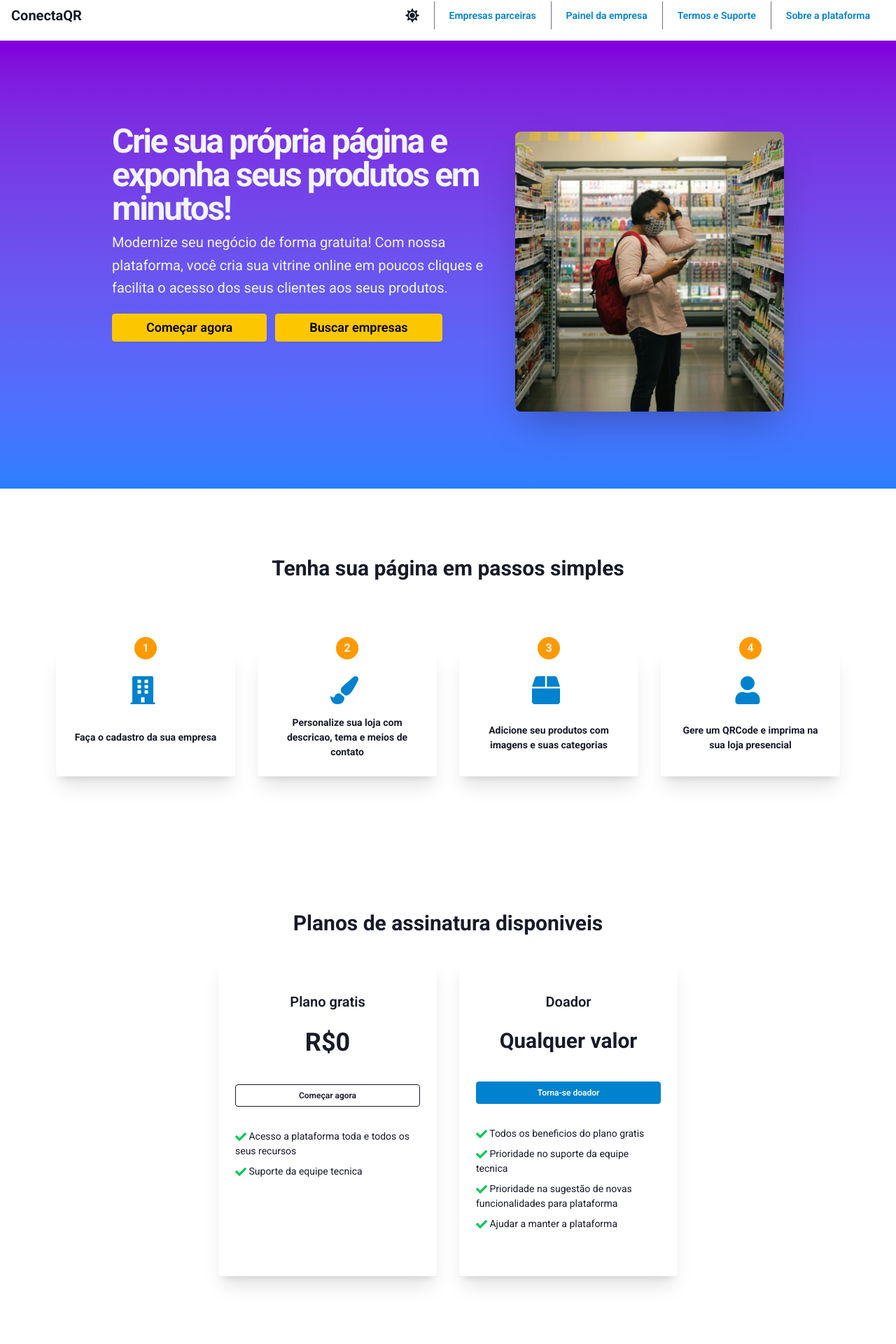
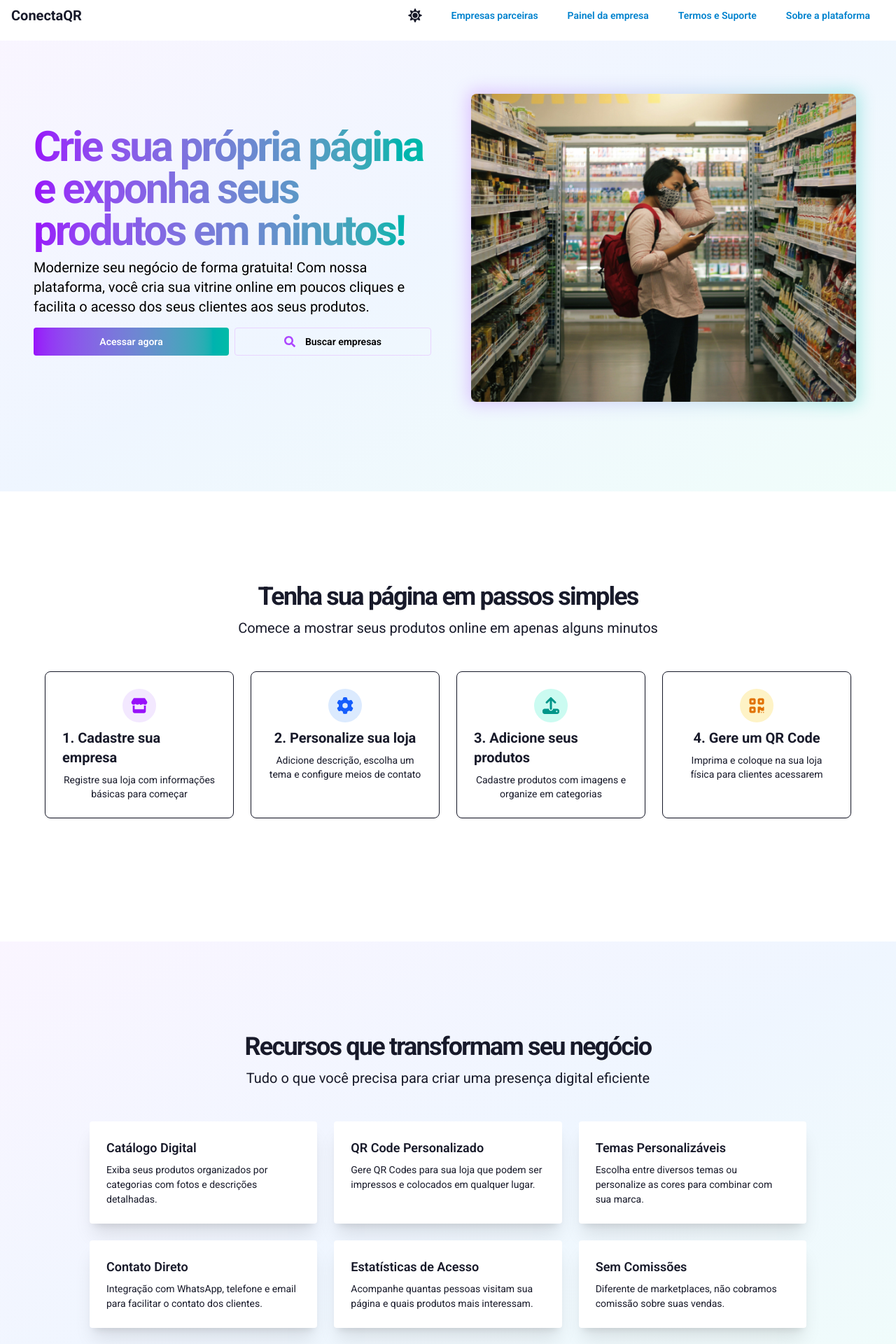
Before and after one commit to AndreXime/ConectaQR, a Next.js app in the folder Next_Client/: page / in a window 1280 px wide. Shown: the part 14-1934 px from the top of the page at 70% size. Built offline with nearby package versions, Linux system fonts and the light colour scheme; no server answers.

Commit message:
UPDATE: Landing page reformulada, dependencias atualizadas

```diff
--- a/Next_Client/src/app/page.tsx
+++ b/Next_Client/src/app/page.tsx
@@ -1,11 +1,13 @@
-import { Footer, Hero, Drawer, Plans, Steps } from '@/components/Home';
+import { Footer, Hero, Drawer, Plans, Steps, FeaturesSection, CTASection } from '@/components/Home';
 
 export default async function Home() {
 	return (
-		<Drawer>
+		<Drawer absolute>
 			<Hero />
 			<Steps />
+			<FeaturesSection />
 			<Plans />
+			<CTASection />
 			<Footer />
 		</Drawer>
 	);
--- /dev/null
+++ b/Next_Client/src/components/Home/CTA.tsx
@@ -0,0 +1,32 @@
+import Link from 'next/link';
+
+export default function CTASection() {
+	return (
+		<section className="py-12 md:py-24 lg:py-32 bg-gradient-to-r from-purple-600 to-teal-500 text-white">
+			<div className="px-4 md:px-6">
+				<div className="flex flex-col items-center justify-center space-y-4 text-center">
+					<div className="space-y-2">
+						<h2 className="text-3xl font-bold tracking-tighter md:text-4xl/tight">
+							Pronto para modernizar seu negócio?
+						</h2>
+						<p className="mx-auto max-w-[700px] md:text-xl">
+							Junte-se a milhares de lojistas que já estão mostrando seus produtos online
+						</p>
+					</div>
+					<div className="flex flex-col gap-4 md:flex-row">
+						<Link
+							href={'/acesso'}
+							className="btn btn-lg btn-outline w-full min-[400px]:w-auto bg-white text-purple-600 hover:bg-gray-100">
+							Começar Gratuitamente
+						</Link>
+						<Link
+							href={'/demo'}
+							className="btn btn-lg btn-outline w-full min-[400px]:w-auto border-white text-white hover:bg-white/10">
+							Ver Demonstração
+						</Link>
+					</div>
+				</div>
+			</div>
+		</section>
+	);
+}
--- a/Next_Client/src/components/Home/Drawer.tsx
+++ b/Next_Client/src/components/Home/Drawer.tsx
@@ -31,7 +31,7 @@ export default function Navbar({ children, absolute }: props) {
 						ConectaQR
 					</Link>
 					<div className="hidden flex-none lg:block">
-						<ul className="menu menu-horizontal divide-x divide-gray-500">
+						<ul className="menu menu-horizontal ">
 							<li className=" px-1">
 								<ThemeSwitcher />
 							</li>
--- /dev/null
+++ b/Next_Client/src/components/Home/Features.tsx
@@ -0,0 +1,58 @@
+const cards = [
+	{
+		title: 'Catálogo Digital',
+		description: 'Exiba seus produtos organizados por categorias com fotos e descrições detalhadas.',
+	},
+	{
+		title: 'QR Code Personalizado',
+		description: 'Gere QR Codes para sua loja que podem ser impressos e colocados em qualquer lugar.',
+	},
+	{
+		title: 'Temas Personalizáveis',
+		description: 'Escolha entre diversos temas ou personalize as cores para combinar com sua marca.',
+	},
+	{
+		title: 'Contato Direto',
+		description: 'Integração com WhatsApp, telefone e email para facilitar o contato dos clientes.',
+	},
+	{
+		title: 'Estatísticas de Acesso',
+		description: 'Acompanhe quantas pessoas visitam sua página e quais produtos mais interessam.',
+	},
+	{
+		title: 'Sem Comissões',
+		description: 'Diferente de marketplaces, não cobramos comissão sobre suas vendas.',
+	},
+];
+export default function FeaturesSection() {
+	return (
+		<section
+			id="recursos"
+			className="w-full py-12 md:py-24 lg:py-32 bg-gradient-to-br from-purple-50 via-blue-50 to-teal-50 ">
+			<div className="px-4 md:px-6">
+				<div className="flex flex-col items-center justify-center space-y-4 text-center">
+					<div className="space-y-2">
+						<h2 className="text-3xl font-bold tracking-tighter md:text-4xl/tight">
+							Recursos que transformam seu negócio
+						</h2>
+						<p className="mx-auto max-w-[700px] text-muted-foreground md:text-xl">
+							Tudo o que você precisa para criar uma presença digital eficiente
+						</p>
+					</div>
+				</div>
+				<div className="mx-auto grid max-w-5xl items-center gap-6 py-12 md:grid-cols-2 lg:grid-cols-3">
+					{cards.map((card, index) => (
+						<div
+							key={index}
+							className="card bg-base-100 shadow-xl h-full">
+							<div className="card-body">
+								<h2 className="card-title">{card.title}</h2>
+								<p>{card.description}</p>
+							</div>
+						</div>
+					))}
+				</div>
+			</div>
+		</section>
+	);
+}
--- a/Next_Client/src/components/Home/Hero.tsx
+++ b/Next_Client/src/components/Home/Hero.tsx
@@ -1,42 +1,50 @@
 import Image from 'next/image';
 import Link from 'next/link';
+import { FaSearch } from 'react-icons/fa';
 
 export default function hero() {
 	return (
-		<header className="hero py-10 bg-gradient-to-t from-blue-500 to-purple-700 min-h-[80dvh]">
-			<div className="hero-content px-4 max-w-6xl flex-col lg:flex-row">
-				<div className="w-full lg:w-1/2 md:h-100 text-center lg:text-left flex flex-col ">
-					<div className="flex flex-col space-y-4">
-						<div className="space-y-2">
-							<h2 className="font-bold text-slate-100 text-3xl tracking-tighter sm:text-4xl md:text-5xl">
+		<section className="w-full py-24 lg:py-32 bg-gradient-to-br from-purple-50 via-blue-50 to-teal-50 ">
+			<div className="px-4 md:px-12 relative">
+				<div className="absolute inset-0 bg-grid-black/[0.02]  -z-10" />
+				<div className="grid gap-6 lg:grid-cols-2 lg:gap-12">
+					<div className="flex flex-col justify-center space-y-4">
+						<div className="space-y-2 ">
+							<h1 className="text-center md:text-left text-3xl font-bold tracking-tighter sm:text-5xl xl:text-6xl/none bg-clip-text text-transparent bg-gradient-to-r from-purple-600 to-teal-500">
 								Crie sua própria página e exponha seus produtos em minutos!
-							</h2>
-							<p className="max-w-[900px] text-slate-100 md:text-xl/relaxed lg:text-base/relaxed xl:text-xl/relaxed ">
+							</h1>
+							<p className="text-center md:text-left max-w-[600px] text-muted-foreground md:text-xl text-black">
 								Modernize seu negócio de forma gratuita! Com nossa plataforma, você cria sua vitrine online em poucos
 								cliques e facilita o acesso dos seus clientes aos seus produtos.
 							</p>
 						</div>
+						<div className="flex flex-col gap-2 min-[400px]:flex-row justify-center md:justify-start w-full">
+							<Link
+								href={'/acesso'}
+								className="btn btn-outline p-2 flex-1 w-full bg-gradient-to-r from-purple-600 to-teal-500 hover:from-purple-700 hover:to-teal-600 text-white border-0">
+								Acessar agora
+							</Link>
+							<Link
+								href={'/empresas'}
+								className="btn btn-outline p-2 flex-1 w-full text-black border-purple-200  hover:bg-purple-50 ">
+								<FaSearch className="mr-2 h-4 w-4 text-purple-500" />
+								Buscar empresas
+							</Link>
+						</div>
 					</div>
-
-					<div className="flex justify-center lg:justify-start flex-wrap gap-3 mt-5">
-						<Link href="/acesso">
-							<button className="btn text-lg px-12 whitespace-nowrap btn-warning">Começar agora</button>
-						</Link>
-
-						<Link href="/empresas">
-							<button className="btn text-lg px-12 whitespace-nowrap btn-warning">Buscar empresas</button>
-						</Link>
+					<div className="mx-auto lg:ml-auto relative mt-5">
+						<div className="absolute -inset-1 bg-gradient-to-r from-purple-500 to-teal-500 rounded-lg blur-md opacity-30"></div>
+						<Image
+							src="/assets/hero.jpg"
+							alt="Imagem do hero, uma pessoa olhando o celular dentro do supermercado"
+							width={550}
+							height={550}
+							className="rounded-lg object-contain relative"
+							priority
+						/>
 					</div>
 				</div>
-				<Image
-					width={800}
-					height={800}
-					priority={false}
-					alt="Imagem do hero, uma pessoa olhando o celular dentro do supermercado"
-					src={'/assets/hero.jpg'}
-					className="md:max-w-sm h-100 object-cover rounded-lg shadow-2xl mt-5"
-				/>
 			</div>
-		</header>
+		</section>
 	);
 }
--- a/Next_Client/src/components/Home/Plans.tsx
+++ b/Next_Client/src/components/Home/Plans.tsx
@@ -1,10 +1,16 @@
 import Link from 'next/link';
 import { FaCheck } from 'react-icons/fa';
 
-const freePointers = ['Acesso a plataforma toda e todos os seus recursos', 'Suporte da equipe tecnica'];
+const freePointers = [
+	'Criação da empresa na plataforma',
+	'Até 50 produtos',
+	'100mb de armazenamento de foto de produtos',
+	'Suporte da equipe tecnica',
+];
 
 const advancePointers = [
-	'Todos os beneficios do plano gratis',
+	'Produtos ilimitados',
+	'1gb de armazenamento de foto de produtos',
 	'Prioridade no suporte da equipe tecnica',
 	'Prioridade na sugestão de novas funcionalidades para plataforma',
 	'Ajudar a manter a plataforma',
--- a/Next_Client/src/components/Home/Steps.tsx
+++ b/Next_Client/src/components/Home/Steps.tsx
@@ -1,48 +1,59 @@
-import { FaUser, FaBuilding, FaBox, FaPaintBrush } from 'react-icons/fa';
+import { FaGear, FaQrcode, FaStore, FaUpload } from 'react-icons/fa6';
 const generationStepData = [
 	{
-		icon: <FaBuilding className="w-10 h-10 inline-block mr-2" />,
-		description: 'Faça o cadastro da sua empresa',
+		icon: <FaStore className="h-6 w-6 text-purple-600 " />,
+		bg: 'bg-purple-100',
+		title: '1. Cadastre sua empresa',
+		description: 'Registre sua loja com informações básicas para começar',
 	},
 	{
-		icon: <FaPaintBrush className="w-10 h-10 inline-block mr-2" />,
-		description: 'Personalize sua loja com descricao, tema e meios de contato',
+		icon: <FaGear className="h-6 w-6 text-blue-600 " />,
+		bg: 'bg-blue-100',
+		title: '2. Personalize sua loja',
+		description: 'Adicione descrição, escolha um tema e configure meios de contato',
 	},
 	{
-		icon: <FaBox className="w-10 h-10 inline-block mr-2" />,
-		description: 'Adicione seu produtos com imagens e suas categorias',
+		icon: <FaUpload className="h-6 w-6 text-teal-600 " />,
+		bg: 'bg-teal-100',
+		title: '3. Adicione seus produtos',
+		description: 'Cadastre produtos com imagens e organize em categorias',
 	},
 	{
-		icon: <FaUser className="w-10 h-10 inline-block mr-2" />,
-		description: 'Gere um QRCode e imprima na sua loja presencial',
+		icon: <FaQrcode className="h-6 w-6 text-amber-600 " />,
+		bg: 'bg-amber-100',
+		title: '4. Gere um QR Code',
+		description: 'Imprima e coloque na sua loja física para clientes acessarem',
 	},
 ];
 
 export default function GenerationStep() {
 	return (
-		<>
-			<section className="grid place-items-center bg-base-100 w-full ">
-				<div className="max-w-6xl w-full py-24 px-4 content-center justify-center">
-					<h2 className="text-3xl  text-center font-bold">Tenha sua página em passos simples</h2>
-					<div className="grid mt-24 md:grid-cols-4 grid-cols-1 gap-8">
-						{generationStepData.map((i, k) => (
-							<div
-								key={k}
-								className="card w-full shadow-xl hover:shadow-2xl">
-								<div className="grid -mt-4 place-items-center">
-									<div className="w-8 h-8  rounded-full  bg-amber-500 text-slate-100 flex font-bold justify-center items-center">
-										<p>{k + 1}</p>
-									</div>
-								</div>
-								<div className="card-body  items-center text-center">
-									<p className="text-primary">{i.icon}</p>
-									<p className="mt-2 font-bold"> {i.description}</p>
-								</div>
-							</div>
-						))}
+		<section
+			id="como-funciona"
+			className="w-full py-12 md:py-24 lg:py-32">
+			<div className="px-4 md:px-6">
+				<div className="flex flex-col items-center justify-center space-y-4 text-center">
+					<div className="space-y-2">
+						<h2 className="text-3xl font-bold tracking-tighter md:text-4xl/tight">
+							Tenha sua página em passos simples
+						</h2>
+						<p className="mx-auto max-w-[700px] text-muted-foreground md:text-xl">
+							Comece a mostrar seus produtos online em apenas alguns minutos
+						</p>
 					</div>
 				</div>
-			</section>
-		</>
+				<div className="mx-auto grid px-10 items-center gap-6 py-12 md:grid-cols-2 lg:grid-cols-4">
+					{generationStepData.map((step) => (
+						<div
+							key={step.title}
+							className="flex flex-col items-center space-y-2 border rounded-lg p-6 shadow-sm h-full">
+							<div className={'flex h-12 w-12 items-center justify-center rounded-full ' + step.bg}>{step.icon}</div>
+							<h3 className="text-xl font-bold">{step.title}</h3>
+							<p className="text-sm text-muted-foreground text-center">{step.description}</p>
+						</div>
+					))}
+				</div>
+			</div>
+		</section>
 	);
 }
--- a/Next_Client/src/components/Home/index.ts
+++ b/Next_Client/src/components/Home/index.ts
@@ -3,5 +3,7 @@ import Hero from './Hero';
 import Plans from './Plans';
 import Steps from './Steps';
 import Drawer from './Drawer';
+import CTASection from './CTA';
+import FeaturesSection from './Features';
 
-export { Footer, Hero, Plans, Steps, Drawer };
+export { Footer, Hero, Plans, Steps, Drawer, FeaturesSection, CTASection };
```
Also changed, not shown: Next_Client/package.json (+8 -8 lines), 1 other file (tests, documents, lock files or other folders).
